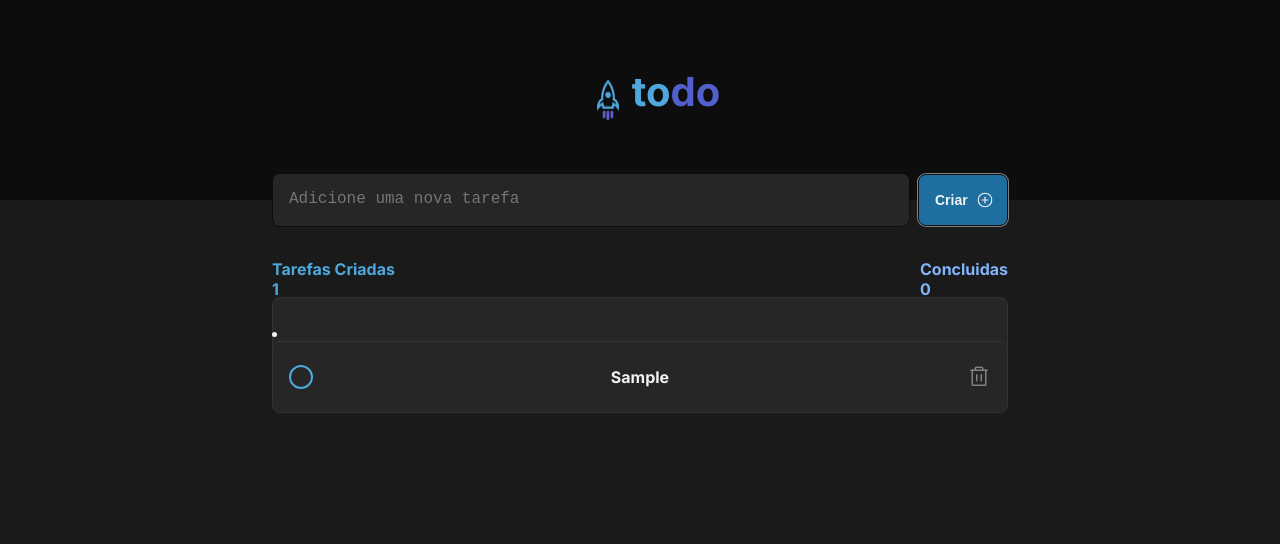
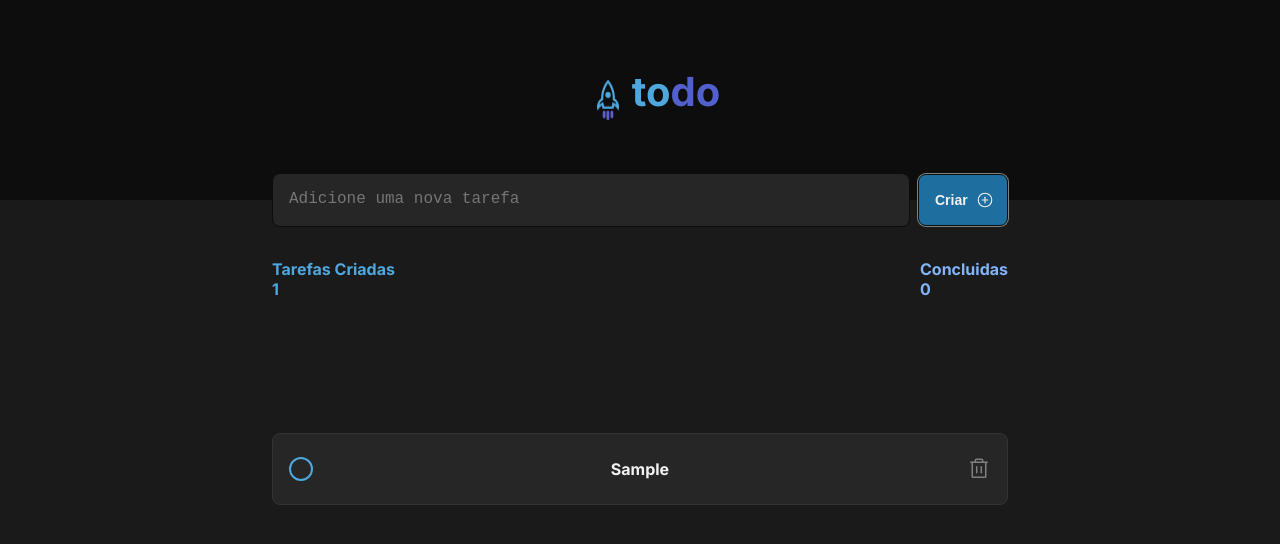
Before and after one commit to ithauront/ToDoList, a React (Vite) app: page / in a window 1280 px wide. Both pictures are taken after typing "Sample" into the empty fields and a click on the button "Criar". Shown: the top 544 px of the page. Built offline with nearby package versions, Linux system fonts and the light colour scheme.

Commit message:
double div solved
double div render in new task solved.

```diff
--- a/src/App.tsx
+++ b/src/App.tsx
@@ -1,6 +1,6 @@
 import './global.css'
 import { Header } from './components/header'
-import { Tasks } from './components/tasks'
+import { TaskList } from './components/taskList'
  export function App() {
 
 
@@ -11,9 +11,9 @@ import { Tasks } from './components/tasks'
 
       <div >
 
-        <main>
-          <Tasks />
-        </main>
+
+          <TaskList />
+
 
       </div>
     </div>
--- a/src/components/tasks.module.css
+++ b/src/components/taskList.module.css
@@ -51,9 +51,10 @@
         background: var(--blue);
         cursor: pointer;
     }
+
 .tasksListWrapper {
     position: relative;
-    height: 17.93rem;
+
     top: 3.375rem;
 }
 
@@ -113,7 +114,7 @@
 
 .list {
     position: absolute;
-    top:  calc(1.187rem + 1.5rem);
+    top:  calc(1.187rem + 10rem);
     left: 50%;
     transform: translate(-50%);
 
--- a/src/components/tasks.tsx
+++ b/src/components/taskList.tsx
@@ -1,4 +1,4 @@
-import styles from './tasks.module.css'
+import styles from './taskList.module.css'
 import Clipboard from '../assets/Clipboard.png'
 import { PlusCircle , Trash} from 'phosphor-react'
 
@@ -8,7 +8,7 @@ import { useState, FormEvent, ChangeEvent} from 'react';
 
 
 
-export function Tasks(){
+export function TaskList(){
 
     const [tasks, setTasks] = useState<string[]>([]);
     const [newTaskText, setNewTaskText] = useState('');
@@ -51,28 +51,31 @@ export function Tasks(){
             </div>
 
         </main>
-        <footer className={tasks.length===0 ? styles.empty : ''}>
-
+        <footer className={tasks.length === 0 ? styles.empty : ''}>
   {tasks.length === 0 ? (
     <>
       <img className={styles.clipboard} src={Clipboard} alt="Clipboard" />
       <p><strong>Voce Ainda não tem tarefas cadastradas</strong></p>
       <p>Crie tarefas e organize seus itens a fazer</p>
     </>
-                )  :  (
-                    <ul className={styles.list}>
+  ) : (
+    <>
+
         {tasks.map((task, index) => (
-                            <li key={index}>
-                                <div className={styles.list}>
+            <ul>
+          <li className={styles.list} key={index}>
             <input className={styles.checkbox} type="checkbox" />
             <p className={styles.text}>{task}</p>
             <button className={styles.trashButton} type='submit'><Trash size={24} /></button>
-                                </div>
           </li>
+          </ul>
         ))}
-                    </ul>
+
+    </>
   )}
 </footer>
+
+
 
 
         </div>
```
Lines whose indentation alone changed are shown as unchanged.
